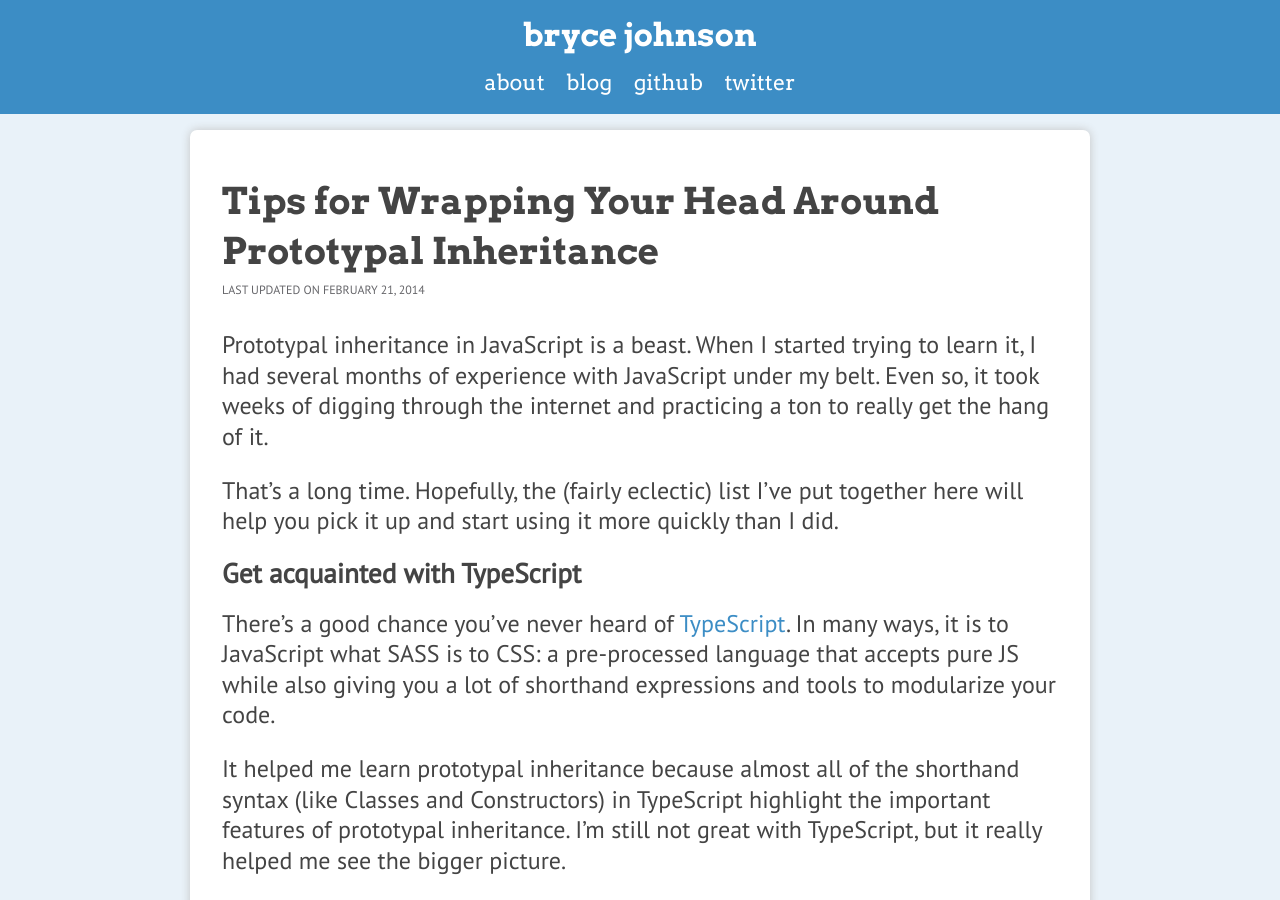
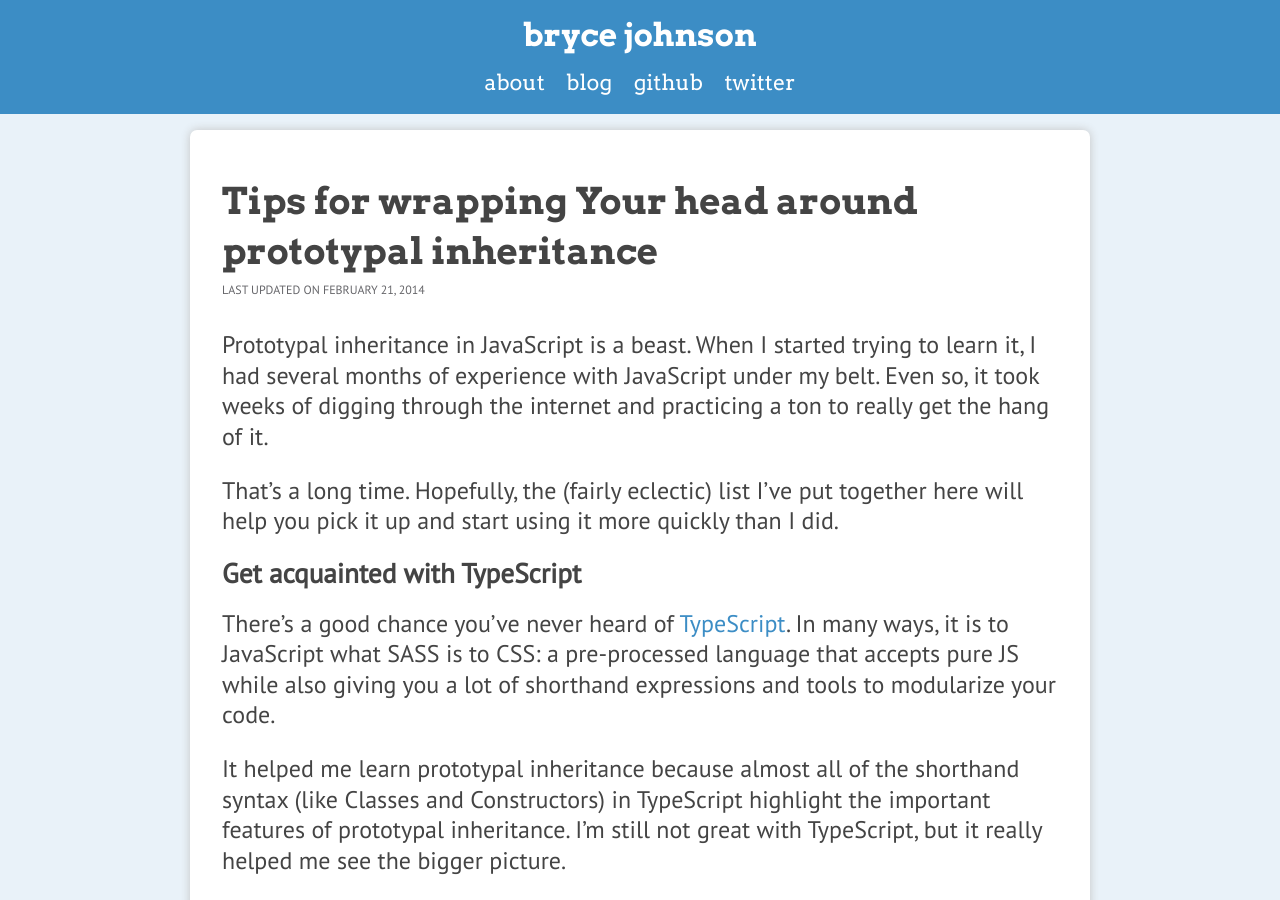
Before and after one commit to brycepj/devbryce-jekyll, a Jekyll site: the page built from _posts/2014-02-21-tips-for-learning-prototypal-inheritance.md, in a window 1280 px wide and 900 px high. Built offline with Jekyll 4.4.1, drawn with Linux system fonts in a browser that asks for light colours.

Commit message:
blank commit

```diff
--- a/_posts/2014-02-21-tips-for-learning-prototypal-inheritance.md
+++ b/_posts/2014-02-21-tips-for-learning-prototypal-inheritance.md
@@ -1,6 +1,6 @@
 ---
 layout: post
-title:  "Tips for Wrapping Your Head Around Prototypal Inheritance"
+title:  "Tips for wrapping Your head around prototypal inheritance"
 date:   2014-02-21
 categories: javascript
 time: 4 min
```
